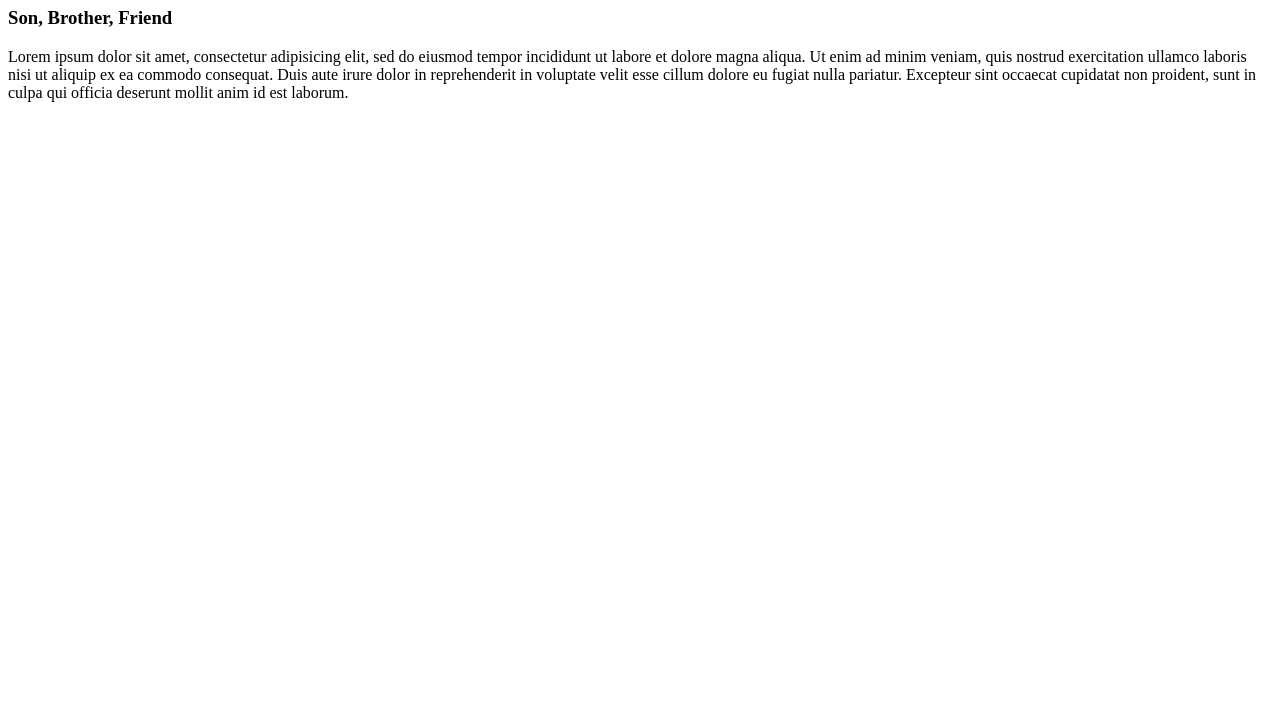
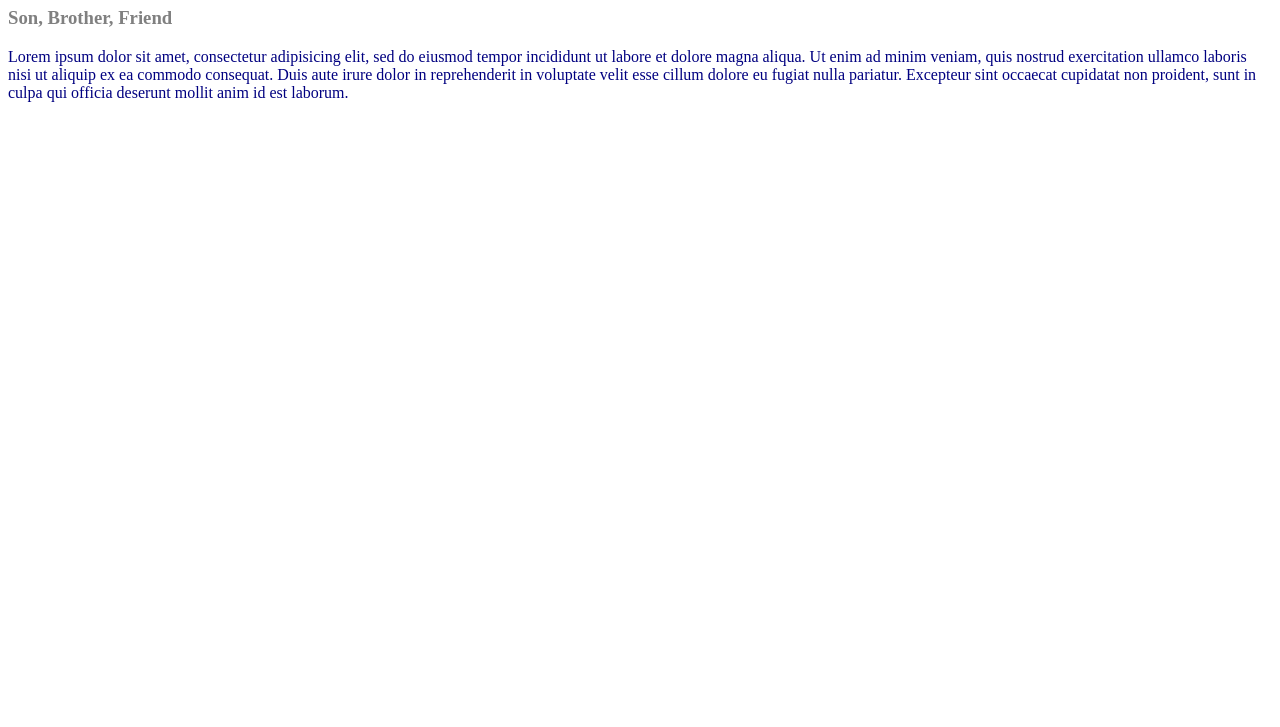
Before and after one commit to cmartin2021/q3, a plain HTML site: page bio.html in a window 1280 px wide. Shown: the part 73-800 px from the top of the page. Drawn offline with Linux system fonts and the light colour scheme.

Commit message:
Update bio.html

```diff
--- a/bio.html
+++ b/bio.html
@@ -1,7 +1,7 @@
 	<!DOCTYPE html>
 	<html>
 	<head>
-		<link rel="stylesheet" type="text/css" href="file path">
+		<link rel="stylesheet" type="text/css" href="CSS/biostyle.css"></hlink>
 		<title>Cole Martin</title>
 	</head>
 	<body>
```
